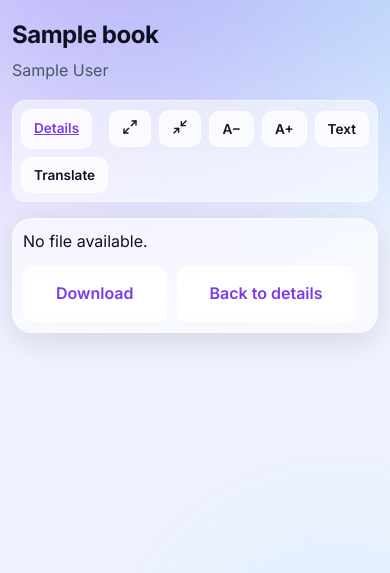
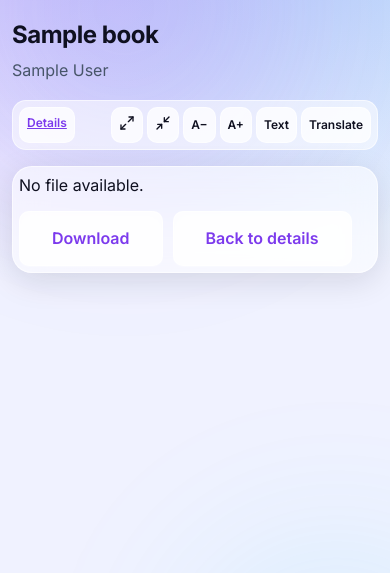
Before and after one commit to Makdial/Rammonte-USA, a Django app: page /library/1/read/ in a window 390 px wide. Shown: the part 56-629 px from the top of the page. Run offline with Django 5.2, Linux system fonts and the light colour scheme; tables that the repository leaves empty hold one stand-in row (values such as "Sample post"); data that the repository does not hold is empty; some libraries are stand-ins or nearby versions.

Commit message:
Improve books reader responsiveness on mobile

```diff
--- a/rammonte_usa/static/css/library.css
+++ b/rammonte_usa/static/css/library.css
@@ -365,6 +365,7 @@
 }
 .reader-viewer iframe {
     width: 100%;
+    max-width: 100%;
     height: 70vh;
     border: 0;
     border-radius: var(--radius-md);
@@ -549,10 +550,13 @@
     .book-actions { padding: 6px 10px 12px; }
     .book-actions .btn-small { font-size: 0.8rem; padding: 7px 10px; }
     .book-detail-info h1 { font-size: 1.45rem; }
-    .reader-viewer iframe { height: 55vh; }
+    .reader-viewer { padding: 8px; overflow: hidden; }
+    .reader-viewer iframe { height: 62vh; width: 100%; max-width: 100%; }
     .book-text { max-height: 50vh; }
     .lang-row { grid-template-columns: 1fr; }
     .translate-btn-row .btn { flex: 1 1 100%; }
+    .reader-toolbar { gap: 6px; }
+    .reader-tool-btn { padding: 6px 8px; font-size: 0.78rem; }
 }
 @media (max-width: 480px) {
     .library-grid {
@@ -571,9 +575,10 @@
     .library-search { flex: 1 1 auto; }
     .library-sort select { width: 100%; }
     .library-form-card { padding: 18px 14px; }
-    .reader-viewer { padding: 10px; }
-    .reader-viewer iframe { height: 50vh; }
-    .reader-toolbar { padding: 8px; }
+    .reader-viewer { padding: 6px; overflow: hidden; }
+    .reader-viewer iframe { height: 68vh; width: 100%; max-width: 100%; }
+    .reader-toolbar { padding: 6px; gap: 4px; }
+    .reader-tool-btn { padding: 5px 7px; font-size: 0.75rem; }
 }
 @media (max-width: 360px) {
     .library-grid { grid-template-columns: 1fr; }
```
